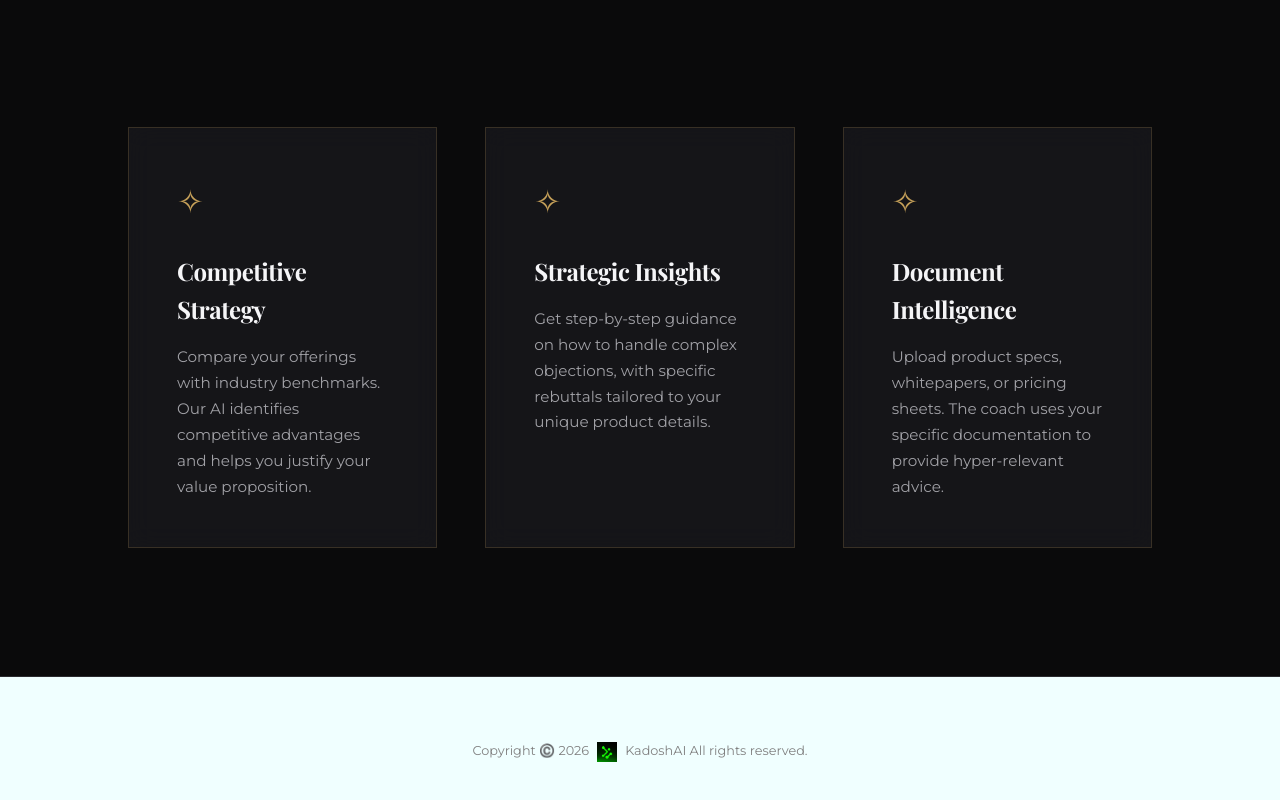
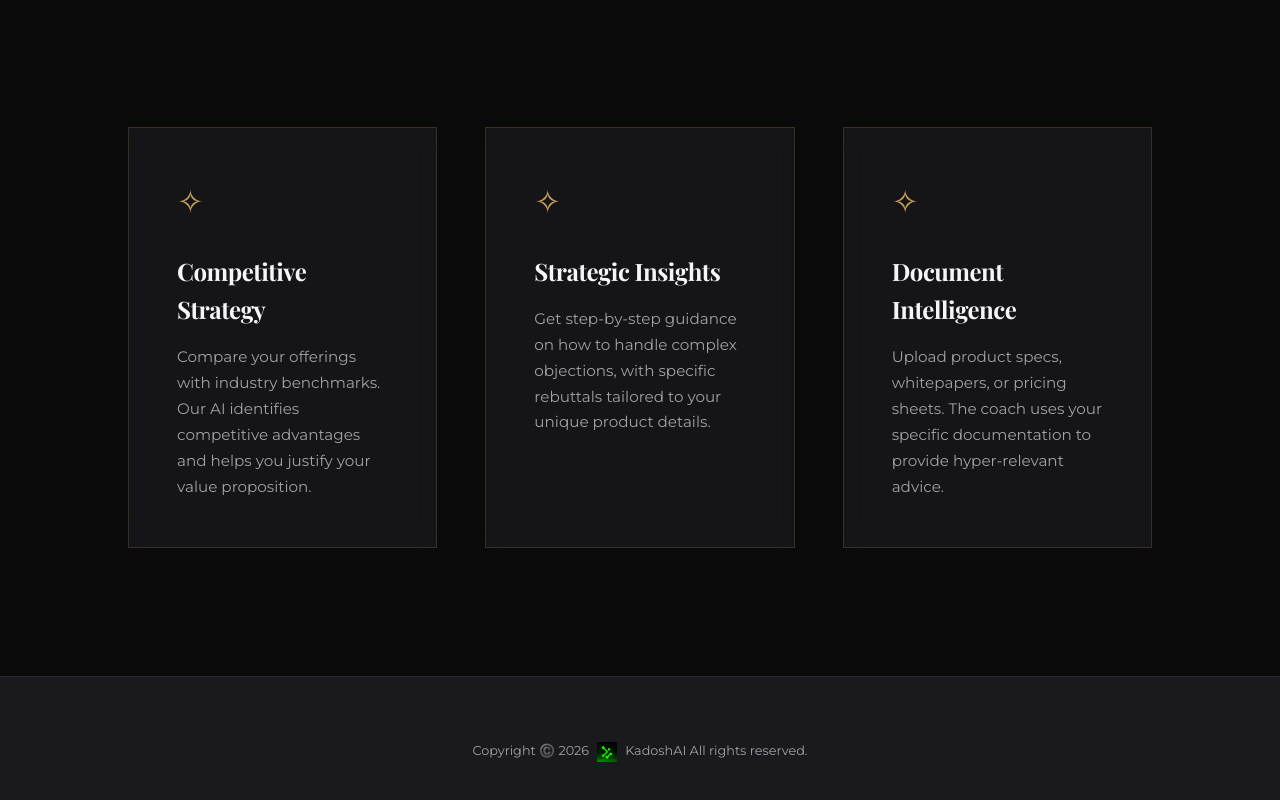
Before and after one commit to changzihong/Objection-Coach, a React (Vite) app: page / in a window 1280 px wide. Shown: the part 1097-1897 px from the top of the page. Built offline with nearby package versions, Linux system fonts and the light colour scheme; no server answers.

Commit message:
Updated Landing.tsx

```diff
--- a/src/pages/Landing.tsx
+++ b/src/pages/Landing.tsx
@@ -65,7 +65,8 @@ export default function Landing() {
                 padding: '4rem',
                 textAlign: 'center',
                 borderTop: '1px solid var(--slate-700)',
-                  color: 'grey',
+                backgroundColor: '#1a1a1e',
+                color: '#a1a1a6',
                 fontSize: '0.8rem',
                 display: 'flex',
                 alignItems: 'center',
```
Lines whose indentation alone changed are shown as unchanged.
